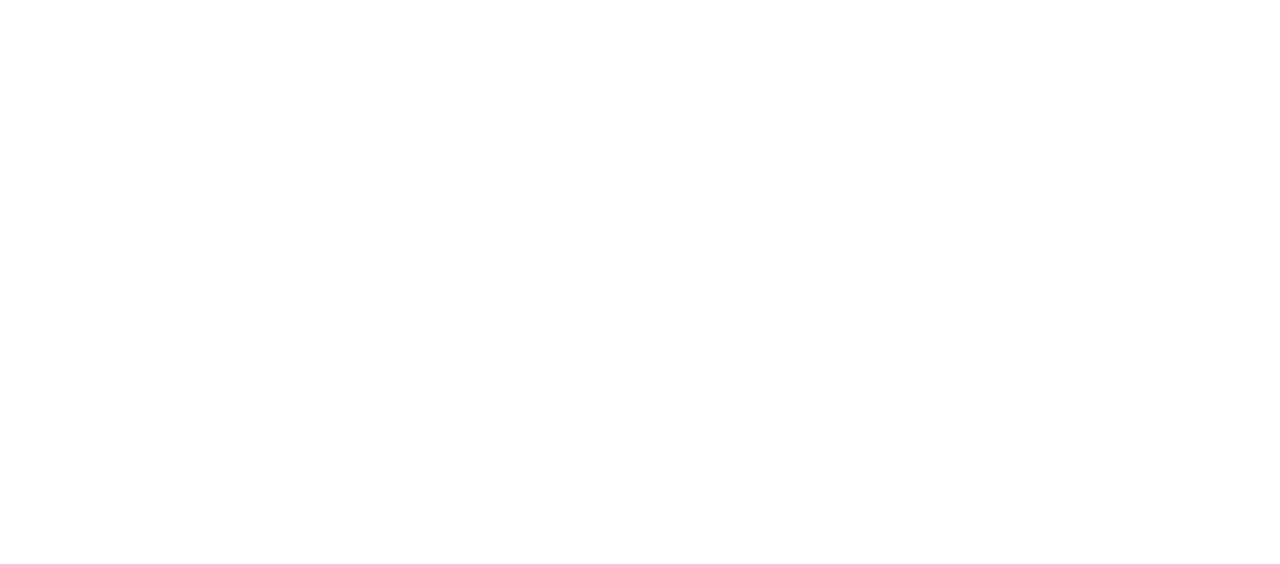
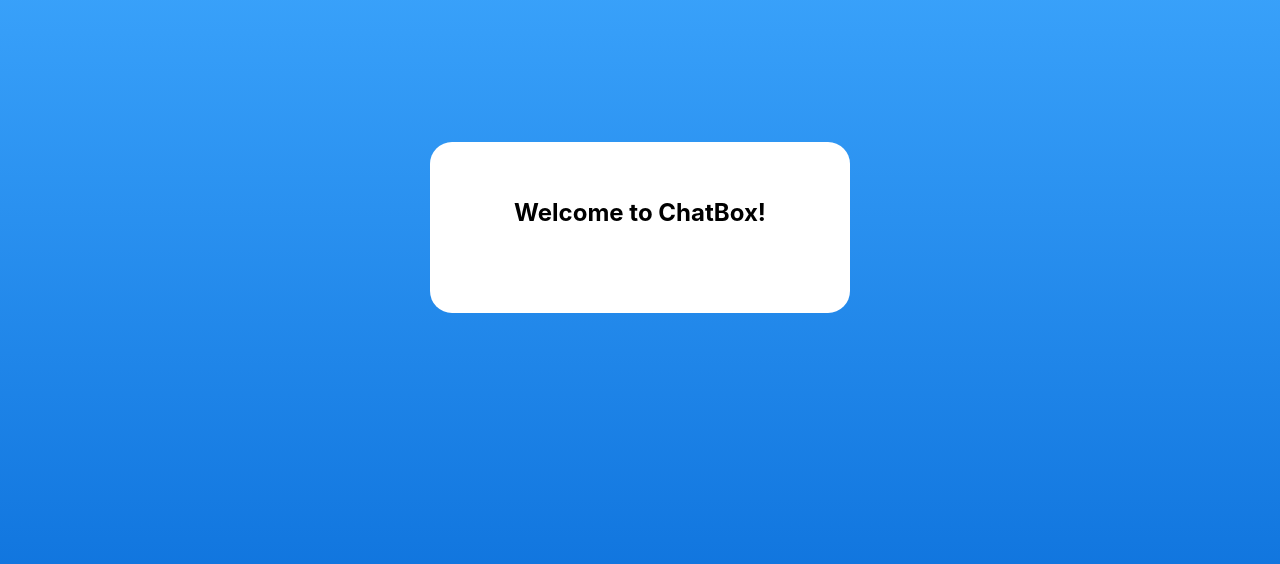
Before and after one commit to Oscar-Ore007/chat_box, a React (Create React App) app: page / in a window 1280 px wide. Shown: the part 114-678 px from the top of the page. Built offline with nearby package versions, Linux system fonts and the light colour scheme.

Commit message:
creating login page

```diff
--- a/src/components/App.js
+++ b/src/components/App.js
@@ -5,7 +5,7 @@
 // import { AuthProvider } from "../contexts/AuthContext"
 
 // import Chats from "./Chats"
-// import Login from "./Login"
+import Login from "./Login"
 
 function App() {
   return (
@@ -13,10 +13,10 @@
       <Router>
         {/* <AuthProvider> */}
           <Switch>
-            {/* <Route path="/chats" component={Chats} />
-            <Route path="/" component={Login} /> */}
+            {/* <Route path="/chats" component={Chats} /> */}
+            <Route path="/" component={Login} />
           </Switch>
-        {/* </AuthProvider> */}
+        {/* {/* </AuthProvider>} */}
       </Router>
     </div>
   )
--- /dev/null
+++ b/src/components/Login.js
@@ -0,0 +1,14 @@
+import React from 'react';
+import { GoogleOutlined, FacebookOutlined } from '@ant-design/icons';
+
+const Login = () => {
+    return (
+        <div id="login-page">
+            <div id="login-card">
+                <h2>Welcome to ChatBox! </h2>
+            </div>
+        </div>
+    );
+}
+
+export default Login;
```
Also changed, not shown: 2 other files (tests, documents, lock files or other folders).
